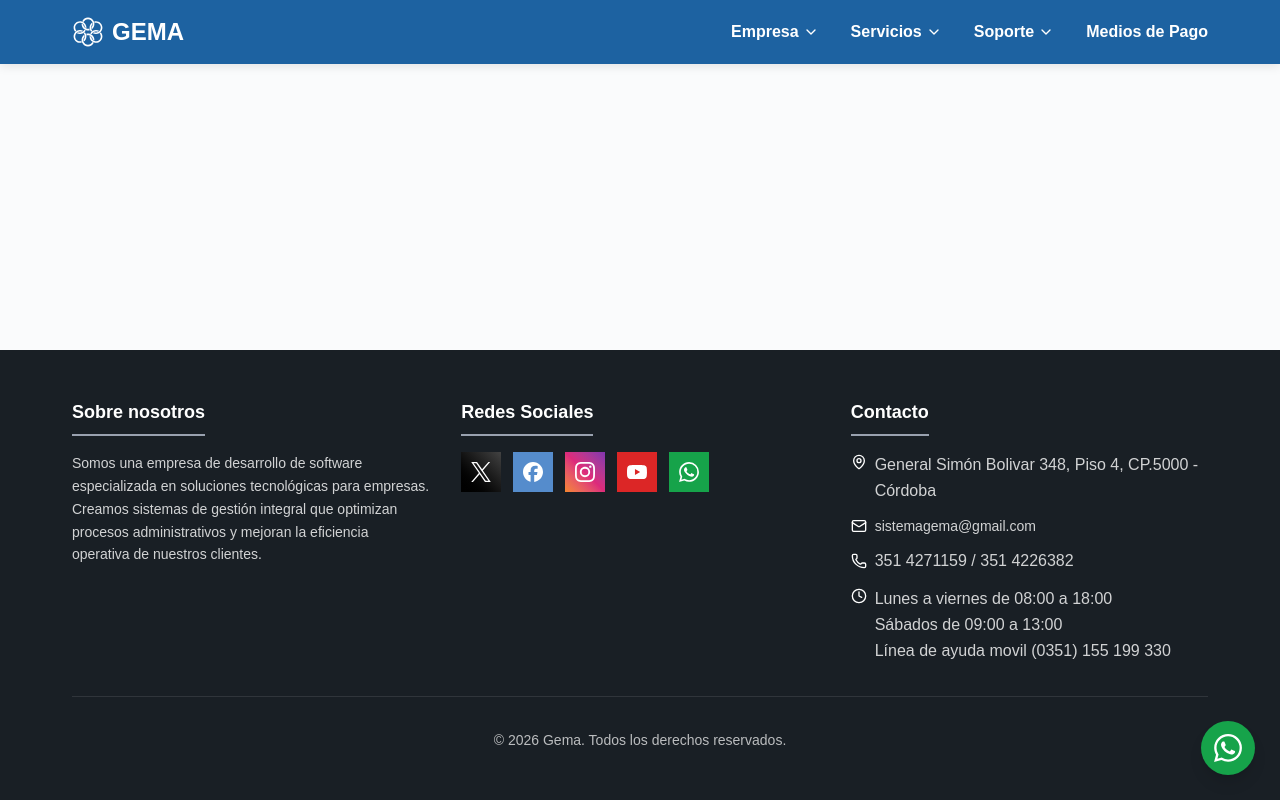
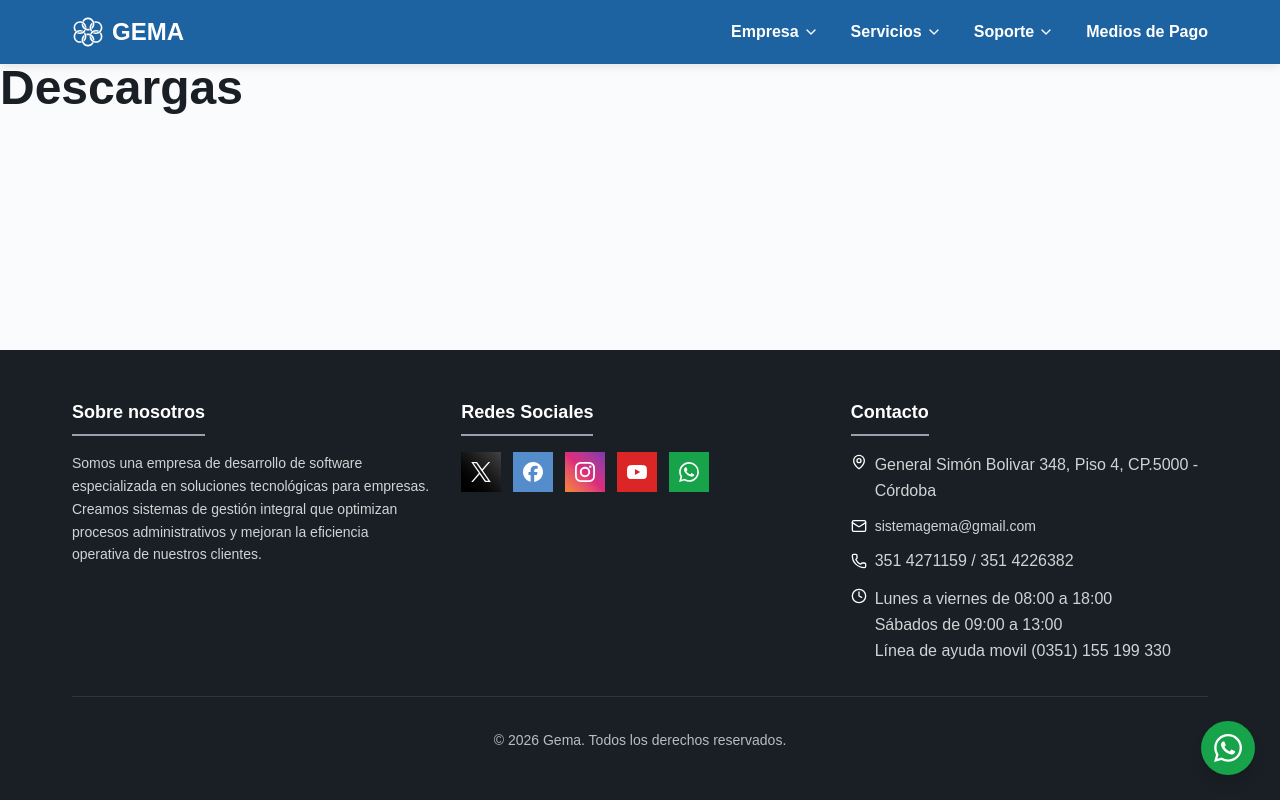
Before and after one commit to GEMA-Desarrollos/GemaWeb, a React (Vite) app: page /descargas in a window 1280 px wide. Built offline with nearby package versions, Linux system fonts and the light colour scheme.

Commit message:
se agregan las paginas faltantes

```diff
--- a/src/App.tsx
+++ b/src/App.tsx
@@ -6,6 +6,9 @@ import { HomePage } from "@/pages/home"
 import { MediosPagoPage } from "@/pages/medios-pago"
 import { SoporteTecnicoPage } from "./pages/soporte-tecnico"
 import { SolicitarDemoPage } from "./pages/solicitar-demo"
+import { QuienesSomosPage } from "./pages/quienes-somos"
+import { ContactoPage } from "./pages/contacto"
+import { DescargasPage } from "./pages/descargas"
 
 export function App() {
   return (
@@ -18,6 +21,9 @@ export function App() {
             <Route path="/medios-pago" element={<MediosPagoPage />} />
             <Route path="/soporte-tecnico" element={<SoporteTecnicoPage />} />
             <Route path="/solicitar-demo" element={<SolicitarDemoPage />} />
+            <Route path="/quienes-somos" element={<QuienesSomosPage />} />
+            <Route path="/contacto" element={<ContactoPage />} />
+            <Route path="/descargas" element={<DescargasPage />} />
           </Routes>
         </main>
         <Footer />
--- /dev/null
+++ b/src/pages/contacto/index.tsx
@@ -0,0 +1,3 @@
+export function ContactoPage() {
+  return <h1>Contacto</h1>;
+}
--- /dev/null
+++ b/src/pages/descargas/index.tsx
@@ -0,0 +1,3 @@
+export function DescargasPage() {
+  return <h1>Descargas</h1>;
+}
--- /dev/null
+++ b/src/pages/quienes-somos/index.tsx
@@ -0,0 +1,3 @@
+export function QuienesSomosPage() {
+  return <h1>Quiénes Somos</h1>;
+}
```
